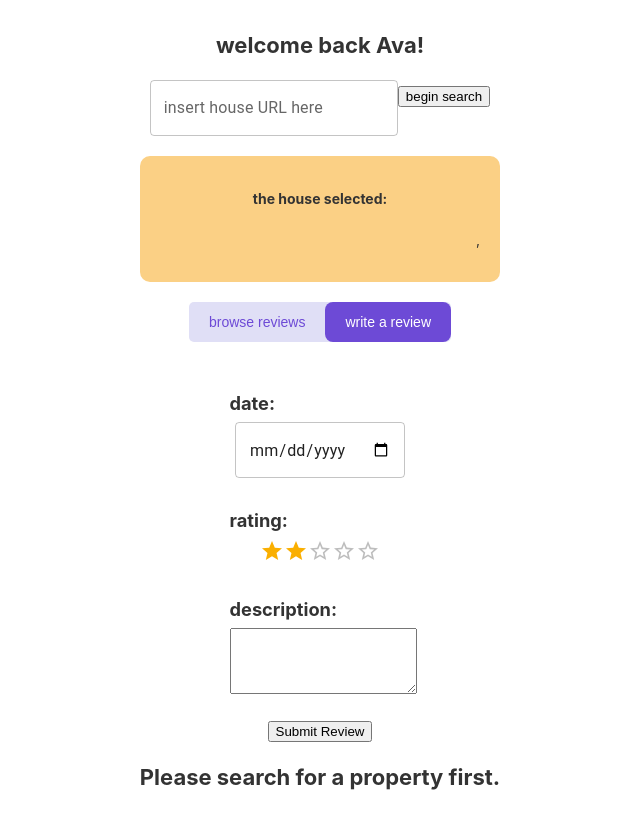
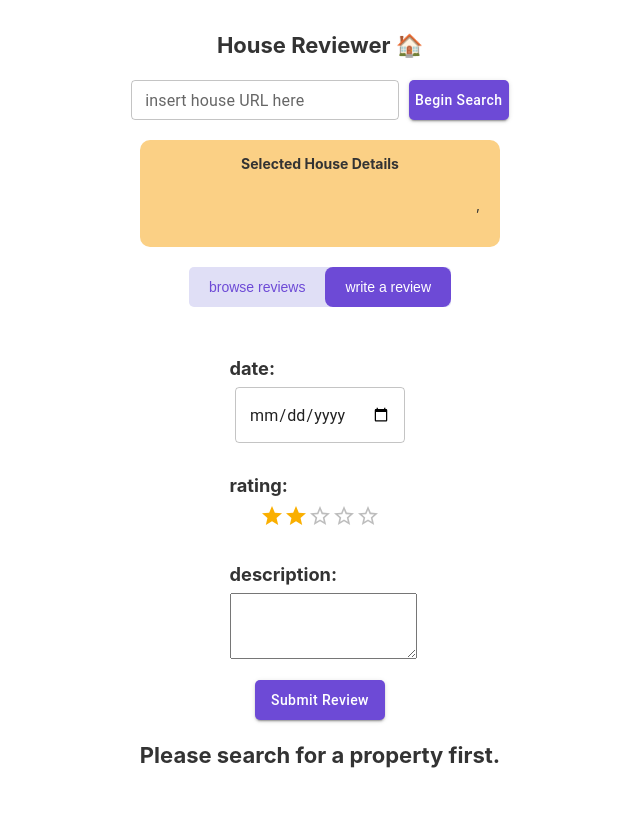
Before and after one commit to crucial-rushil/chromExtension, a React (Create React App) app in the folder house-review/: page / in a window 1280 px wide. Both pictures are taken after a click on the button "write a review". Shown: the whole page, without its empty margins (320-960 px from the left). Built offline with nearby package versions, Linux system fonts and the light colour scheme.

Commit message:
cleaned up frontend

```diff
--- a/house-review/src/App.js
+++ b/house-review/src/App.js
@@ -4,10 +4,11 @@ import axios from 'axios';
 import React, { useState, useEffect } from 'react';
 import ReviewForm from './ReviewForm';
 import Toggle from './Toggle';
-import TextField from '@mui/material/TextField';
+// import TextField from '@mui/material/TextField';
 import ReviewCard from './ReviewCard';
 import ReviewList from './ReviewList.js'
 import ReviewSummary from './ReviewSummary.js'
+import { TextField, Button } from '@mui/material';
 
 function App() {
 
@@ -71,29 +72,48 @@ function App() {
   return (
     <div className="App">
       <header className="App-header">
-        <p>welcome back Ava!</p>
-        <form onSubmit={handleSubmit}>
+        <p>House Reviewer 🏠</p>
+
+        <form onSubmit={handleSubmit} style={{ display: 'flex', alignItems: 'center', gap: '10px' }}>
           <TextField
             id="outlined-basic"
             label="insert house URL here"
             variant="outlined"
             onChange={handleInputChange}
+            fullWidth
+            size="small"
+            style={{ maxWidth: '400px' }}
           />
-          <button type="submit">begin search</button>
+          {/* <button type="submit" variant="contained" color="white" style={{ height: '40px', minWidth: '100px' }}> Begin Search</button> */}
+          <Button
+          type="submit"
+          variant="contained"
+          style={{
+            backgroundColor: '#6d4ad6',  // Blue color for the button
+            color: 'white',              // White text color
+            height: '40px',              // Button height
+            minWidth: '100px',           // Minimum button width
+            borderRadius: '5px',         // Rounded corners
+            textTransform: 'none',
+            whiteSpace: 'nowrap',
+          }}
+           >
+          Begin Search
+          </Button>
         </form>
 
         {/* Box with house details */}
         {details && details.address ? (
           <div style={{
             backgroundColor: "#fbd085",
-            padding: "20px",
+            padding: "10px 20px 20px",
             borderRadius: "10px",
             fontSize: "14px",
             fontWeight: "normal",
             margin: "20px 0",  /* Adds margin to the top and bottom */
             width: "320px"
           }}>
-            <p style={{ fontWeight: "bold", marginBottom: "10px" }}>the house selected:</p>
+            <p style={{ fontWeight: "bold",marginTop: "5px", marginBottom: "10px" }}>Selected House Details</p>
             <div style={{ display: "flex", justifyContent: "space-between" }}>
               {/* Left column for bedrooms and bathrooms */}
               <div style={{ marginRight: "10px" }}>
--- a/house-review/src/ReviewForm.js
+++ b/house-review/src/ReviewForm.js
@@ -2,6 +2,7 @@ import React, { useState } from 'react';
 import Rating from '@mui/material/Rating';
 import TextField from '@mui/material/TextField';
 import { useCardContext } from './useCardContext';
+import { Button } from '@mui/material';
 
 const ReviewForm = () => {
   const { dispatch } = useCardContext()
@@ -75,7 +76,22 @@ const ReviewForm = () => {
           required
         />
       </div>
-      <button type="submit">Submit Review</button>
+      <Button
+          type="submit"
+          variant="contained"
+          style={{
+            backgroundColor: '#6d4ad6',  // Blue color for the button
+            color: 'white',              // White text color
+            height: '40px',              // Button height
+            minWidth: '100px',           // Minimum button width
+            borderRadius: '5px',         // Rounded corners
+            textTransform: 'none',
+            whiteSpace: 'nowrap',
+          }}
+           >
+          Submit Review
+          </Button>
+      {/* <button type="submit">Submit Review</button> */}
     </form>
   );
 };
--- a/house-review/src/ReviewList.js
+++ b/house-review/src/ReviewList.js
@@ -19,6 +19,8 @@ const ReviewList = () => {
     "Camel", "Llama", "Alpaca", "Donkey", "Mule", "Yak", "Buffalo", "Bison", "Moose", "Reindeer"
   ];
 
+  const monthNames = ["Jan", "Feb", "Mar", "Apr", "May", "Jun", "Jul", "Aug", "Sep", "Oct", "Nov", "Dec"];
+
   const {reviews, dispatch} = useCardContext()
   const [starData, setStarData] = useState([
     { percentage: 0 },
@@ -27,7 +29,7 @@ const ReviewList = () => {
     { percentage: 0 },
     { percentage: 0 },
   ]); // State to hold starData
-
+  const [average, setAverage] = useState(0)
   // Fetch reviews from the API when the component mounts
   useEffect(() => {
     const fetchReviews = async () => {
@@ -54,9 +56,36 @@ const ReviewList = () => {
         starCount[5 - rating]++;
       });
 
+      let sum = 0
+      for (let i=0; i<starCount.length; i++)
+        {
+          sum += starCount[i]*[5-i]
+        }
+      sum = sum / reviews.length
+      sum = Math.round(sum * 2) / 2;
+      setAverage(sum)
+
       const calculatedStarData = starCount.map(count => ({
         percentage: Math.round((count / reviews.length) * 100)
       }));
+
+      reviews.sort((a, b) => {
+        // Convert the date strings to Date objects
+        const dateA = new Date(a.date);
+        const dateB = new Date(b.date);
+
+        // Sort in descending order (most recent first)
+        return dateB - dateA; // Negative value if dateA is more recent, positive if dateB is more recent
+      });
+
+      reviews.forEach((review) => {
+        const date = new Date(review.date);
+        const month = monthNames[date.getMonth()];
+        const day = date.getDate();
+        const year = date.getFullYear();
+        const formattedDate = `${month} ${day}, ${year}`;
+        review.date = formattedDate
+      });
 
       setStarData(calculatedStarData); // Update starData with the correct structure
     }
@@ -69,7 +98,7 @@ const ReviewList = () => {
   return (
     <div>
       <div>
-      {starData && <ReviewSummary totalReviews={reviews.length} starData={starData} />}
+      {starData && <ReviewSummary totalReviews={reviews.length} starData={starData} starAverage={average}/>}
       </div>
       <div>
         {reviews.length > 0 ? (
@@ -77,7 +106,7 @@ const ReviewList = () => {
             <ReviewCard
               key={index}
               rating={review.rating}
-              date='Sept 23, 2024'
+              date={review.date}
               reviewText={review.description}
               name = {animalNames[Math.floor(Math.random() * 100)]}
             />
--- a/house-review/src/ReviewSummary.js
+++ b/house-review/src/ReviewSummary.js
@@ -1,7 +1,7 @@
 import React, { useState } from "react";
 import { Box, Typography, LinearProgress, Rating, Card, CardContent } from "@mui/material";
 
-const ReviewSummary = ({ totalReviews, starData }) => {
+const ReviewSummary = ({ totalReviews, starData, starAverage }) => {
     return (
         <Card sx={{ maxWidth: '100%', margin: '20px auto', padding: 2, borderRadius: 2 }}>
           <CardContent>
@@ -12,9 +12,9 @@ const ReviewSummary = ({ totalReviews, starData }) => {
 
             {/* Average Star Rating and Total Reviews */}
             <Box display="flex" justifyContent="flex-start" alignItems="center" mb={2}>
-              <Rating value={4.5} precision={0.5} readOnly />
+              <Rating value={starAverage} precision={0.5} readOnly />
               <Typography variant="body2" ml={1}>
-                4.5 / 5
+                {starAverage} / 5
               </Typography>
               <Typography variant="body2" color="textSecondary" ml={2}>
                 {totalReviews.toLocaleString()} global ratings
@@ -29,8 +29,16 @@ const ReviewSummary = ({ totalReviews, starData }) => {
                   <LinearProgress
                     variant="determinate"
                     value={star.percentage}
-                    sx={{ flexGrow: 1, height: 10, mx: 2, borderRadius: 5 }}
-                  />
+                    sx={{ flexGrow: 1, height: 10, mx: 2, borderRadius: 5,
+                      backgroundColor: '#a594f9',
+                      '& .MuiLinearProgress-bar': {
+                        backgroundColor: '#6d4ad6',  // Color for the filled part of the bar
+                      },
+                      '& .MuiLinearProgress-root': {
+                        backgroundColor: '#a594f9',     // Color for the unfilled track
+                      },
+                      }}
+                   />
                   <Typography variant="body2" width="40px">{star.percentage}%</Typography>
                 </Box>
               ))}
```
